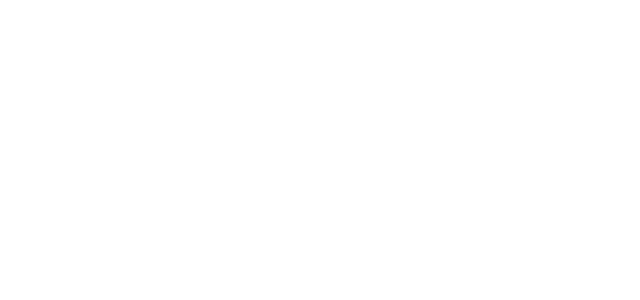
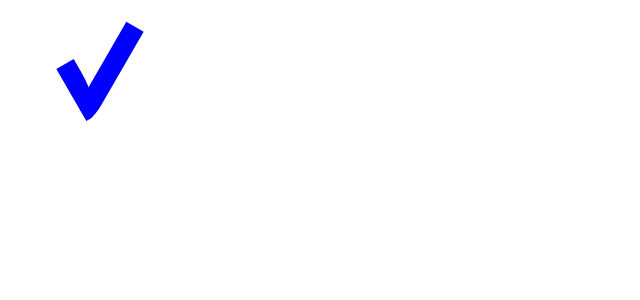
Before and after one commit to luisdb50/portalmovie, a React (Create React App) app: page / in a window 1280 px wide. Shown: the top 300 px of the page, without its empty margins (0-640 px from the left). Built offline with nearby package versions, Linux system fonts and the light colour scheme.

Commit message:
Quinta practica

```diff
--- a/src/App.css
+++ b/src/App.css
@@ -70,3 +70,45 @@
   background-color: red;
   height: 10px;
 }
+
+.bar-red:first-child{
+  position: absolute;
+  margin: 80px 50px;
+  background-color: red;
+  width: 60px;
+  height: 20px;
+  transform: rotate(60deg);
+  border-top-right-radius: 75%;
+}
+
+.bar-red:nth-child(2){
+  position: absolute;
+  margin: 60px 60px;
+  background-color: red;
+  width: 100px;
+  height: 20px;
+  transform: rotate(-60deg);
+  border-bottom-left-radius: 15%;
+  border-top-left-radius: 25%;
+}
+
+.bar-blue:first-child{
+  position: absolute;
+  margin: 80px 50px;
+  background-color: blue;
+  width: 60px;
+  height: 20px;
+  transform: rotate(60deg);
+  border-top-right-radius: 75%;
+}
+
+.bar-blue:nth-child(2){
+  position: absolute;
+  margin: 60px 60px;
+  background-color: blue;
+  width: 100px;
+  height: 20px;
+  transform: rotate(-60deg);
+  border-bottom-left-radius: 15%;
+  border-top-left-radius: 25%;
+}
--- a/src/App.js
+++ b/src/App.js
@@ -1,10 +1,10 @@
 import './App.css';
-import Random from './prueba/Random';
+import Component from './prueba/Component';
 
 function App() {
   return (
     <div className="App">
-      <Random />
+      <Component />
     </div>
   );
 }
--- /dev/null
+++ b/src/prueba/Component.js
@@ -0,0 +1,70 @@
+import React from 'react'
+// import ReactDOM, { render } from 'react-dom'
+
+const array = [1, 2];
+let element;
+
+export default class Component extends React.Component{
+
+    constructor(props){
+        super(props);
+        this.state = {
+            ramdon : 0
+        }
+    }
+
+    componentDidMount(){
+        this.timerID = setInterval(() => this.tick(), 3000);
+    }
+
+    componentWillUnmount(){
+        clearInterval(this.timerID);
+    }
+
+    tick(){
+        this.setState({ ramdon : Math.round(Math.random()* 10000000000) });
+    }
+
+    render(){
+
+        console.log(this.state.ramdon);
+
+        return(
+            <div>
+                {this.state.ramdon === 0
+                    ? <div>El aleatorio es cero</div>
+                    : this.state.ramdon % 2 === 0 ? <BarBlue /> : <BarRed />}
+            </div>
+        );
+    }
+}
+
+function BarRed(){
+
+    console.log("Rojo")
+
+    element = array.map((number) =>
+        <div className="check bar-red" key={number.toString()}></div>
+    )
+
+    return(
+        <div>
+            {element}
+        </div>
+    );
+}
+
+function BarBlue(){
+
+    console.log("Azul")
+
+    element = array.map((number) =>
+        <div className="check bar-blue" key={number.toString()}></div>
+    )
+
+    return(
+        <div>
+            {element}
+        </div>
+    );
+}
```
